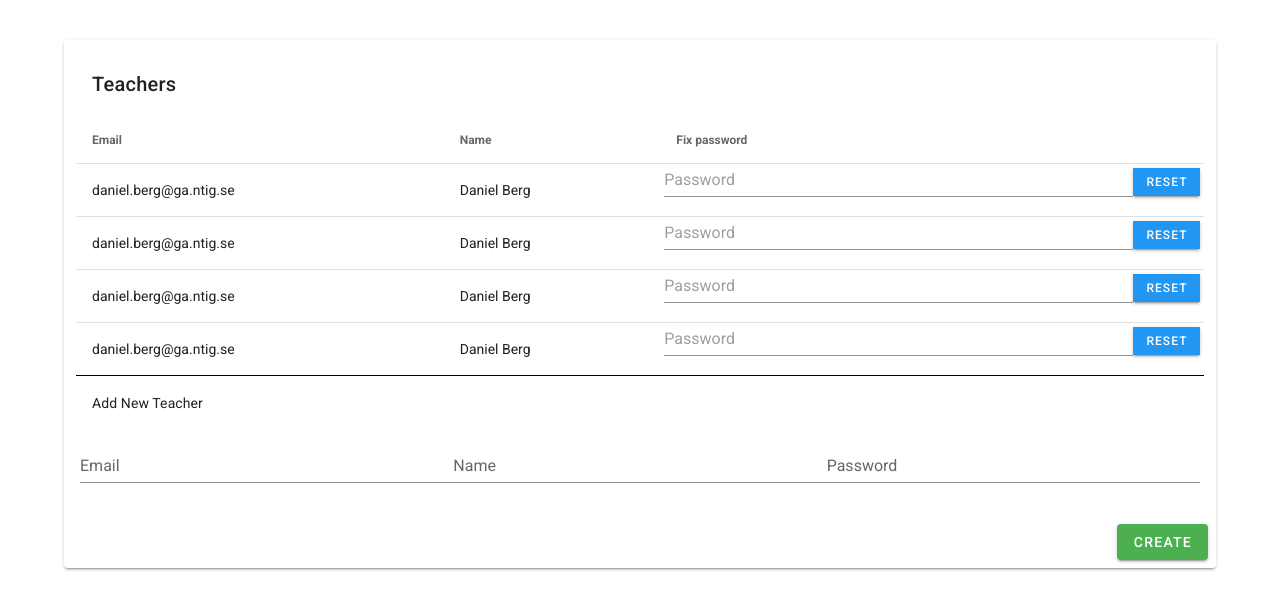
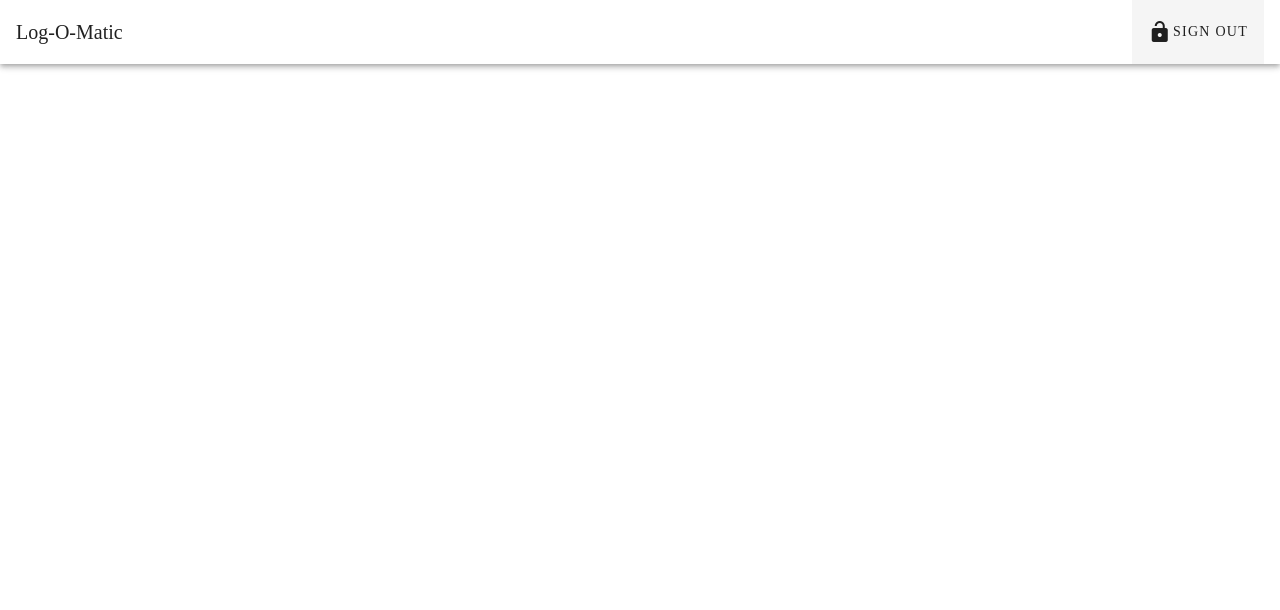
Before and after one commit to itggot-TE4/Space-Dolphins, a Vue app in the folder log-o-matic/: page /admin in a window 1280 px wide. Shown: the top 610 px of the page. Built offline with nearby package versions, Linux system fonts and the light colour scheme.

Commit message:
header done

```diff
--- a/log-o-matic/src/App.vue
+++ b/log-o-matic/src/App.vue
@@ -1,5 +1,24 @@
 <template>
-  <router-view></router-view>
+
+
+    <v-toolbar>
+
+      <v-toolbar-title>
+        <span>Log-O-Matic</span>
+      </v-toolbar-title>
+
+      <v-spacer/>
+
+      <v-btn elevation="0" height="115%" tile color>
+        <v-icon>mdi-lock-open</v-icon>
+        <span v-if="loginStatus">SIGN IN</span>
+
+        <span v-else>SIGN OUT</span>
+
+      </v-btn>
+
+
+    </v-toolbar>
 </template>
 
 <script lang="ts">
```
Also changed, not shown: 2 other files (tests, documents, lock files or other folders).
